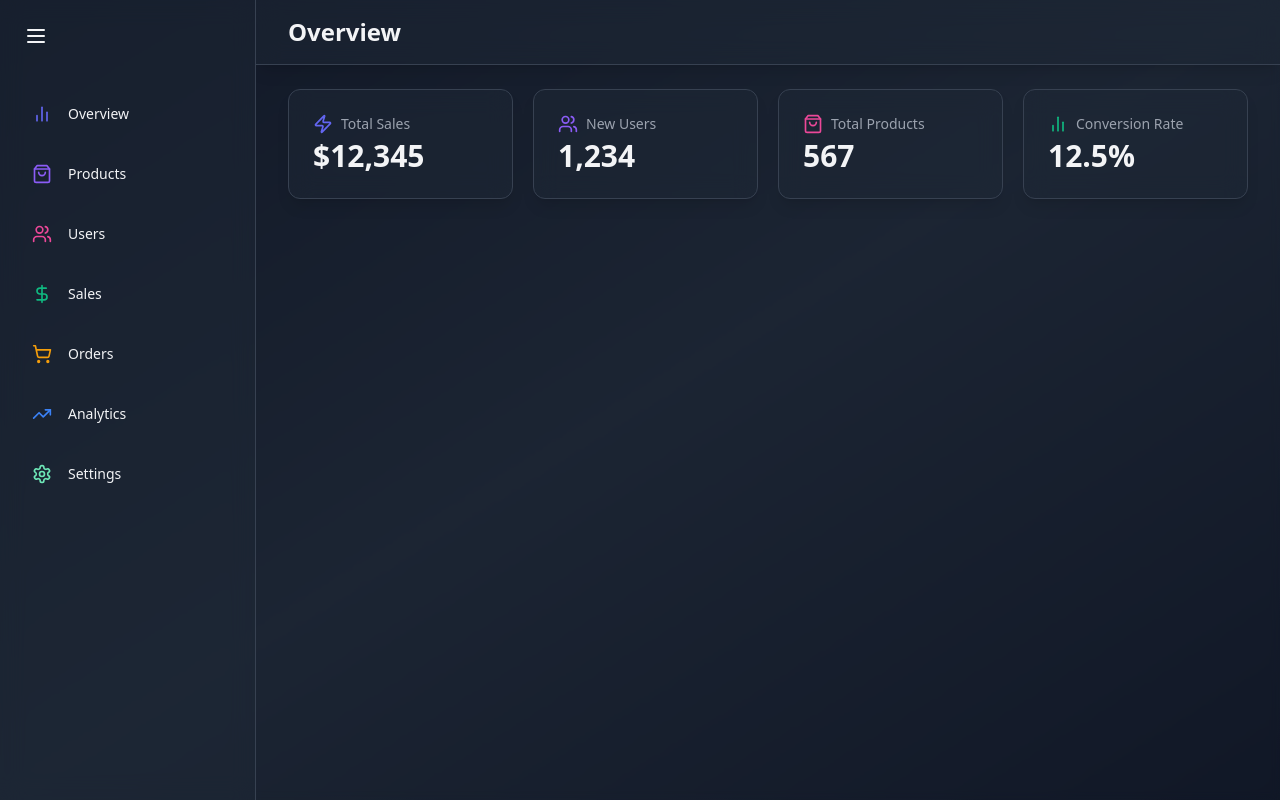
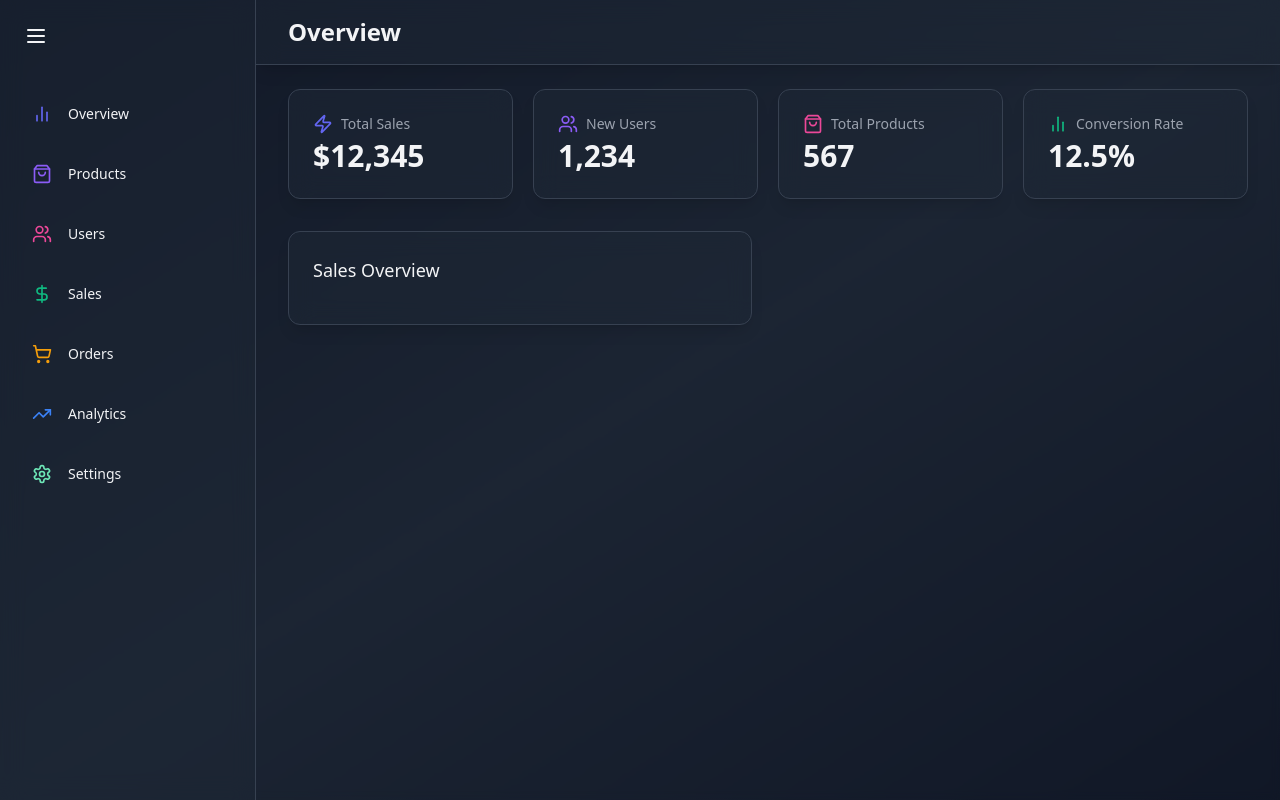
Before and after one commit to Santii05-C/Admin-Dashboard, a React (Vite) app: page / in a window 1280 px wide. Built offline with nearby package versions, Linux system fonts and the light colour scheme.

Commit message:
last commit

```diff
--- /dev/null
+++ b/src/components/overview/SalesOverviewChart.jsx
@@ -0,0 +1,40 @@
+import {
+  LineChart,
+  Line,
+  XAxis,
+  YAxis,
+  CartesianGrid,
+  Tooltip,
+  ResponsiveContainer,
+} from "recharts";
+import { motion } from "framer-motion";
+
+const salesData = [
+  { name: "Jul", sales: 4200 },
+  { name: "Aug", sales: 3800 },
+  { name: "Sep", sales: 5100 },
+  { name: "Oct", sales: 4600 },
+  { name: "Nov", sales: 5400 },
+  { name: "Dec", sales: 7200 },
+  { name: "Jan", sales: 6100 },
+  { name: "Feb", sales: 5900 },
+  { name: "Mar", sales: 6800 },
+  { name: "Apr", sales: 6300 },
+  { name: "May", sales: 7100 },
+  { name: "Jun", sales: 7500 },
+];
+
+const SalesOverviewChart = () => {
+  return (
+    <motion.div
+      className="bg-gray-800 bg-opacity-50 backdrop-blur-md shadow-lg rounded-xl p-6 border border-gray-700"
+      initial={{ opacity: 0, y: 20 }}
+      animate={{ opacity: 1, y: 0 }}
+      transition={{ delay: 0.2 }}
+    >
+      <h2 className="text-lg font-medium mb-4 text-gray-100">Sales Overview</h2>
+    </motion.div>
+  );
+};
+
+export default SalesOverviewChart;
--- a/src/pages/OverviewPage.jsx
+++ b/src/pages/OverviewPage.jsx
@@ -3,6 +3,7 @@ import { motion } from "framer-motion";
 
 import Header from "../components/common/Header";
 import StatCard from "../components/common/StatCard";
+import SalesOverviewChart from "../components/overview/SalesOverviewChart";
 
 const OverviewPage = () => {
   return (
@@ -41,6 +42,12 @@ const OverviewPage = () => {
             color="#10B981"
           />
         </motion.div>
+
+        <div className="grid grid-cols-1 lg:grid-cols-2 gap-8 ">
+          <SalesOverviewChart />
+          {/* <CategoryDistributionChart />
+          <SalesChannelChart /> */}
+        </div>
       </main>
     </div>
   );
```
